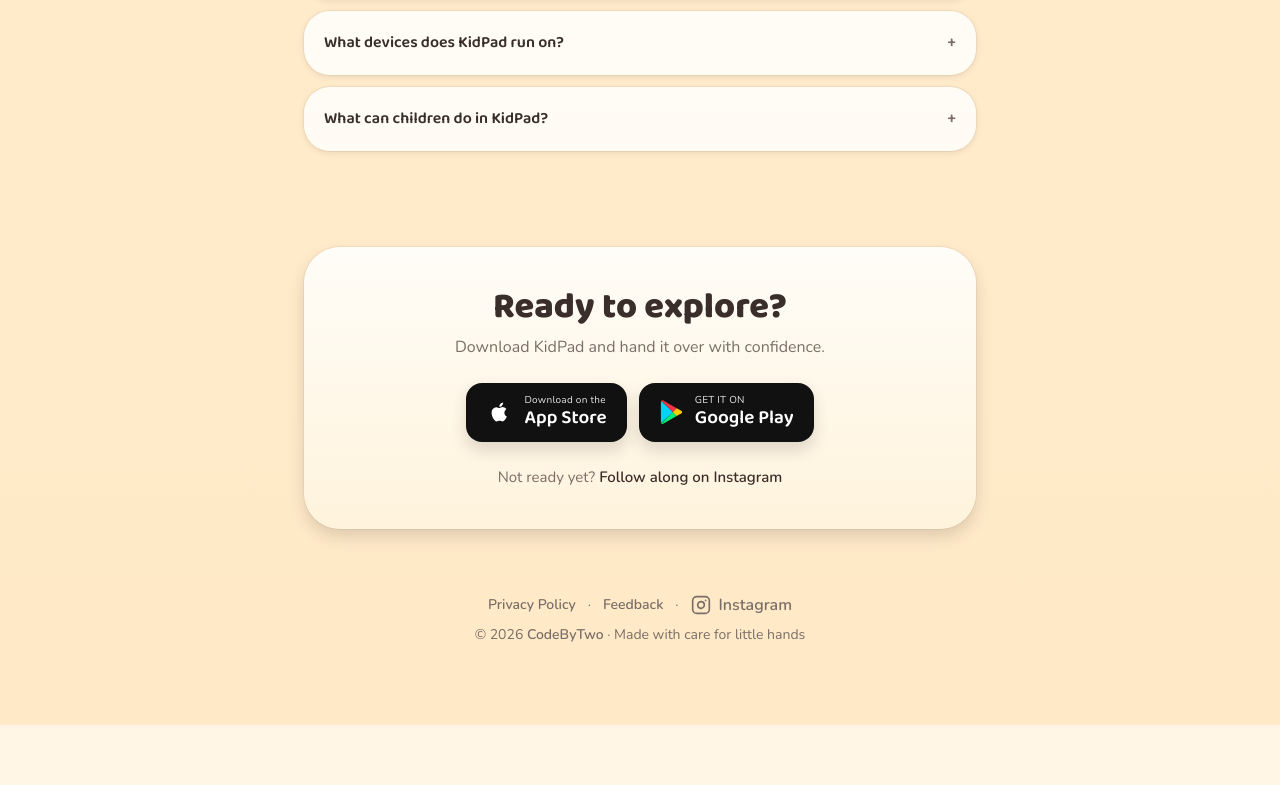
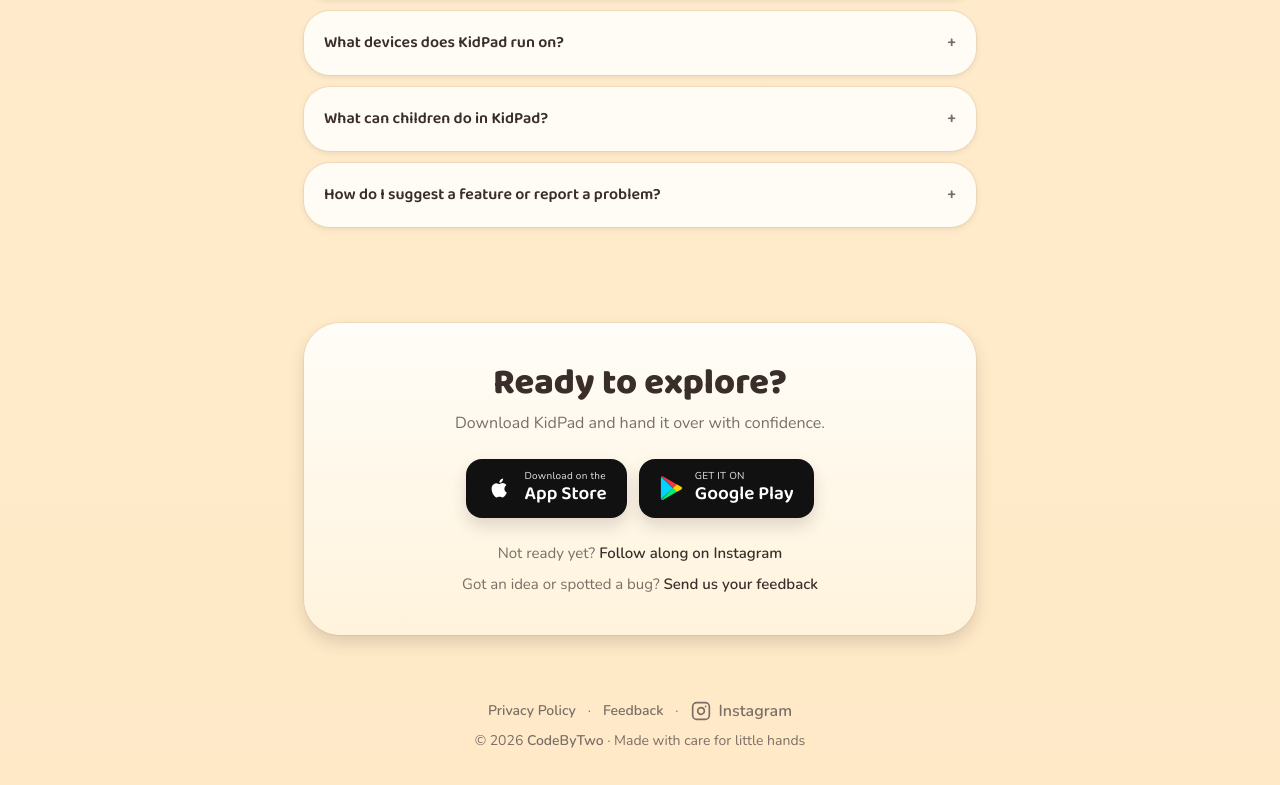
Before and after one commit to CodeByTwo/KidPad-Website, a Next.js app: page / in a window 1280 px wide. Shown: the part 3099-3884 px from the top of the page. Before the commit the page ends 3824 px from the top, so only its background shows below. Built offline with nearby package versions, Linux system fonts and the light colour scheme; no server answers.

Commit message:
Feedback FAQ

```diff
--- a/app/page.tsx
+++ b/app/page.tsx
@@ -12,6 +12,8 @@ import {
 /* Update these once the store listings are live. */
 const APP_STORE_URL = "#";
 const GOOGLE_PLAY_URL = "#";
+
+const SUPPORT_EMAIL = "support@kidpad.app";
 
 const activities = [
   { name: "Drawing", emoji: "🎨", color: "var(--color-purple)" },
@@ -107,6 +109,11 @@ const faqs = [
     answer:
       "KidPad has nine self-contained activities: drawing, a pretend camera and phone, a restaurant, trains and buses, a rescue game, a learning clock, a timer and a calculator. Each one is playful pretend-play that quietly teaches along the way.",
   },
+  {
+    question: "How do I suggest a feature or report a problem?",
+    answer:
+      `We'd love to hear from you. Use the feedback form on our website to send a feature request, report a bug, or just say hello — every message reaches the KidPad team directly. You can also email us at ${SUPPORT_EMAIL}.`,
+  },
 ];
 
 /**
@@ -173,6 +180,32 @@ const jsonLd = {
     },
   ],
 };
+
+/*
+ * Render a FAQ answer, turning the support email into a mailto link. The raw
+ * `answer` string above stays the source of truth for the FAQPage schema — the
+ * anchor's text is the same email, so the visible and structured text still
+ * match (Google compares text content, not markup).
+ */
+function renderAnswer(answer: string) {
+  const parts = answer.split(SUPPORT_EMAIL);
+  if (parts.length === 1) return answer;
+
+  return parts.flatMap((part, i) =>
+    i === 0
+      ? [part]
+      : [
+          <a
+            key={i}
+            href={`mailto:${SUPPORT_EMAIL}`}
+            className="font-semibold text-ink hover:underline"
+          >
+            {SUPPORT_EMAIL}
+          </a>,
+          part,
+        ],
+  );
+}
 
 export default function Home() {
   return (
@@ -360,7 +393,9 @@ export default function Home() {
                   +
                 </span>
               </summary>
-              <p className="mt-3 leading-relaxed text-ink-soft">{f.answer}</p>
+              <p className="mt-3 leading-relaxed text-ink-soft">
+                {renderAnswer(f.answer)}
+              </p>
             </details>
           ))}
         </div>
@@ -391,6 +426,15 @@ export default function Home() {
             >
               Follow along on Instagram
             </a>
+          </p>
+          <p className="mt-2 text-[15px] text-ink-soft">
+            Got an idea or spotted a bug?{" "}
+            <Link
+              href="/feedback"
+              className="font-semibold text-ink hover:underline"
+            >
+              Send us your feedback
+            </Link>
           </p>
         </div>
       </section>
```
